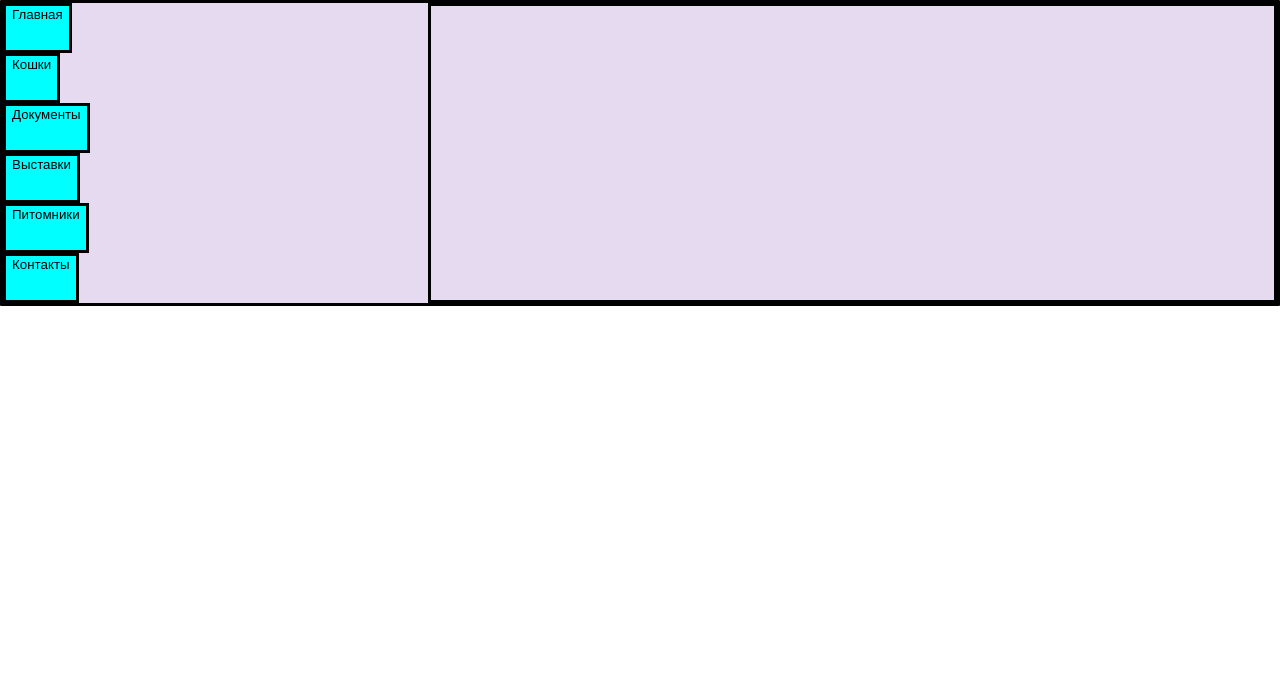
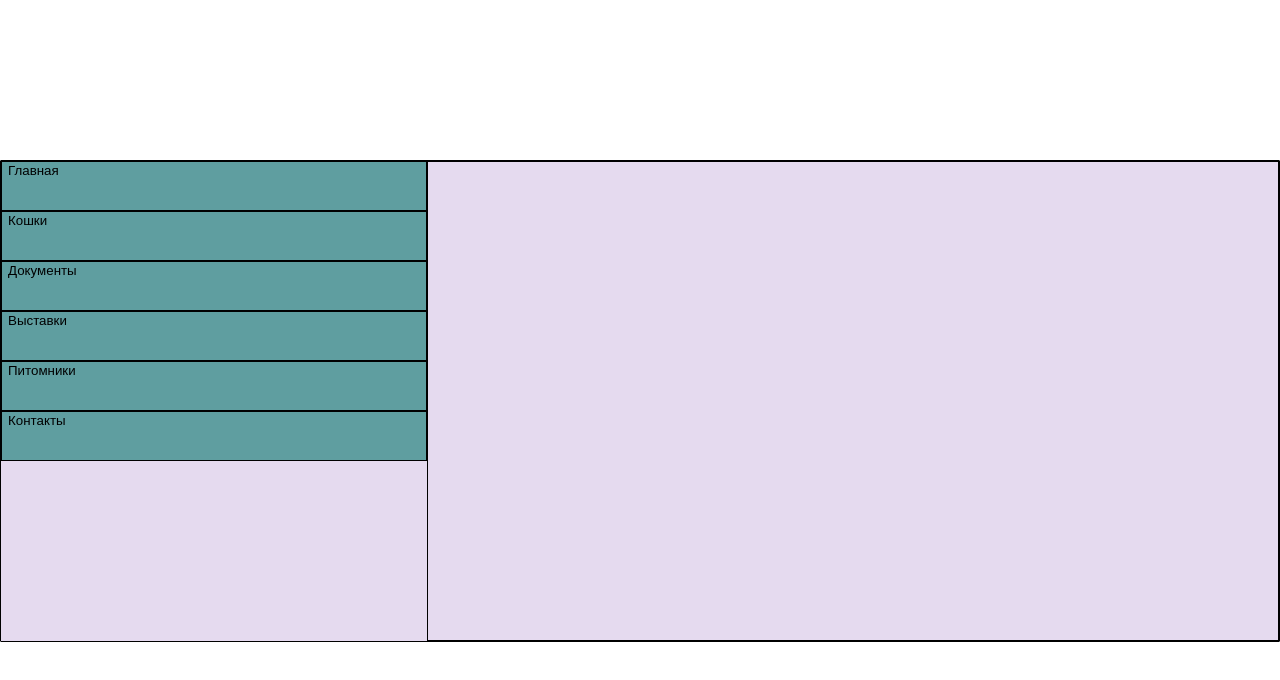
Before and after one commit to SilkShadow90/simba, a Next.js app: page /admin in a window 1280 px wide. Shown: the top 680 px of the page. Built offline with nearby package versions, Linux system fonts and the light colour scheme.

Commit message:
fix admin

```diff
--- a/styles/Admin.module.css
+++ b/styles/Admin.module.css
@@ -1,36 +1,41 @@
 .adminCards {
+    margin-top: 20vh;
     display: grid;
     margin-bottom: 20px;
     grid-template-columns: 1fr 2fr;
     background-color:#e5daef;
     border-radius: 1px ;
-    border: solid black;
+    border: solid black 1px;
 }
 
 .adminCardsLeft {
-    /* border: solid black; */
+    width: 100%;
 }
-
 
 .adminCardsLeftColumn {
     display: flex;
+    width: 100%;
     flex-direction: column;
-    border: solid black;
+    border:solid black 1px;
     min-height: 50px;
-    background-color: aqua;
+    background-color: cadetblue;
+    transition:  500ms ease-in-out;
 }
 .adminCardsLeftColumnRed{
     display: flex;
     flex-direction: column;
-    border: solid black;
+    border: solid black 1px;
     min-height: 50px;
-    background-color: red;
+    width: 100%;
+    background-color: rgba(0, 255, 213, 0.425);
+    transition:  500ms ease-in-out;
 }
 
 .adminCardsLeftColumn:hover {
-background-color: blue;
+background-color: rgb(6, 88, 94);
 }
 
 .adminCardsRight {
-    border: solid black;
+    border: solid black 1px;
+    height: 60vh;
 }
```
